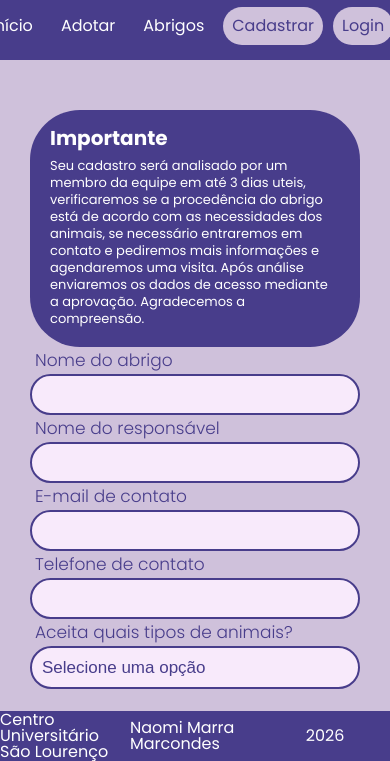
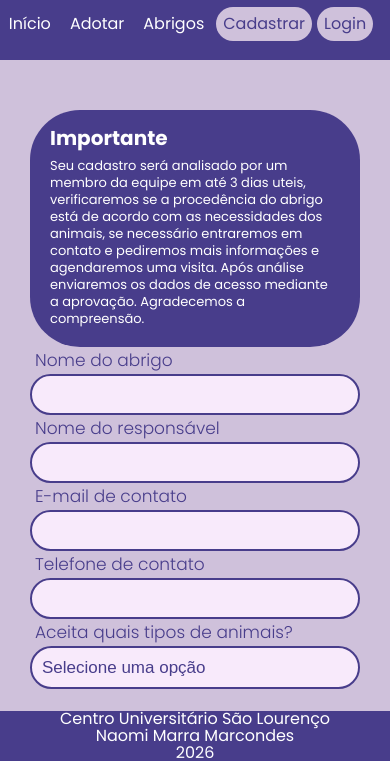
Before and after one commit to NaomiMoon6/PetHome, a plain HTML site: page cadastro.html in a window 390 px wide. Shown: the part 83-844 px from the top of the page. Drawn offline with Linux system fonts and the light colour scheme.

Commit message:
Correções

```diff
--- a/cadastro.html
+++ b/cadastro.html
@@ -15,7 +15,7 @@
   <script>
     if ("serviceWorker" in navigator) navigator.serviceWorker.register("./sw.js");
   </script>
-  <body class="form__page">
+  <body class="page">
     <div class="page__content">
       <header class="header">
         <div class="header__logo-title">
--- a/styles/base/page.css
+++ b/styles/base/page.css
@@ -1,11 +1,10 @@
 html, body {
   height: 100%;
   margin: 0;
-  overflow: hidden;      /* viewport nunca rola */
+  overflow: hidden;
 }
 
 .page {
-  /* mantém o que você já tinha (fonte, cor), pode tirar height/overflow daqui */
   font-family: "Poppins";
   background-color: rgb(207, 193, 219);
   box-sizing: border-box;
@@ -14,7 +13,7 @@ html, body {
 .page__content {
   position: relative;
   height: 100vh;
-  height: 100dvh;        /* corrige a barra de endereço do mobile */
-  overflow: hidden;      /* usuário não rola... */
-  scroll-behavior: smooth; /* ...mas o botão rola com animação */
+  height: 100dvh;
+  overflow: hidden;
+  scroll-behavior: smooth;
 }
--- a/styles/blocks/footer.css
+++ b/styles/blocks/footer.css
@@ -24,9 +24,15 @@
 @media (max-width: 1000px) {
   .footer {
     font-size: 9;
+    flex-direction: column;
+
+    position: fixed;
+    bottom: 0;
+    left: 0;
+    width: 100%;
   }
 
   .footer__paragraph {
-    width: 130px;
+    width: 100%;
   }
 }
--- a/styles/blocks/form.css
+++ b/styles/blocks/form.css
@@ -1,16 +1,3 @@
-.form__page {
-  width: 100%;
-  height: 100vh;
-
-  margin: 0;
-  overflow: hidden;
-
-  font-family: "Poppins";
-  background-color: rgb(207, 193, 219);
-
-  box-sizing: border-box;
-}
-
 .form {
   display: grid;
   grid-template-columns: 1fr 1fr;
@@ -212,16 +199,8 @@
 
     margin: 30px 30px;
     padding-bottom: 80px;
-  }
 
-  .form__page {
+    max-height: 65vh;
     overflow-y: scroll;
-
-    .footer {
-      position: fixed;
-      bottom: 0;
-      left: 0;
-      width: 100%;
-    }
   }
 }
--- a/styles/blocks/header.css
+++ b/styles/blocks/header.css
@@ -110,7 +110,7 @@
 
   .header__nav-button {
     height: 20px;
-    padding: 7px;
+    padding: 5px;
   }
 }
 
@@ -118,11 +118,17 @@
   .header {
     flex-direction: column;
     padding-bottom: 10px;
+    gap: 5px;
   }
 
   .header__nav {
     order: 1;
     margin-top: 10px;
+  }
+
+  .header__nav-button {
+    height: 20px;
+    padding: 5px;
   }
 }
 
@@ -135,5 +141,11 @@
   .header__nav {
     order: 1;
     margin-top: 10px;
+    gap: 5px;
+  }
+
+  .header__nav-button {
+    height: 20px;
+    padding: 5px;
   }
 }
```
